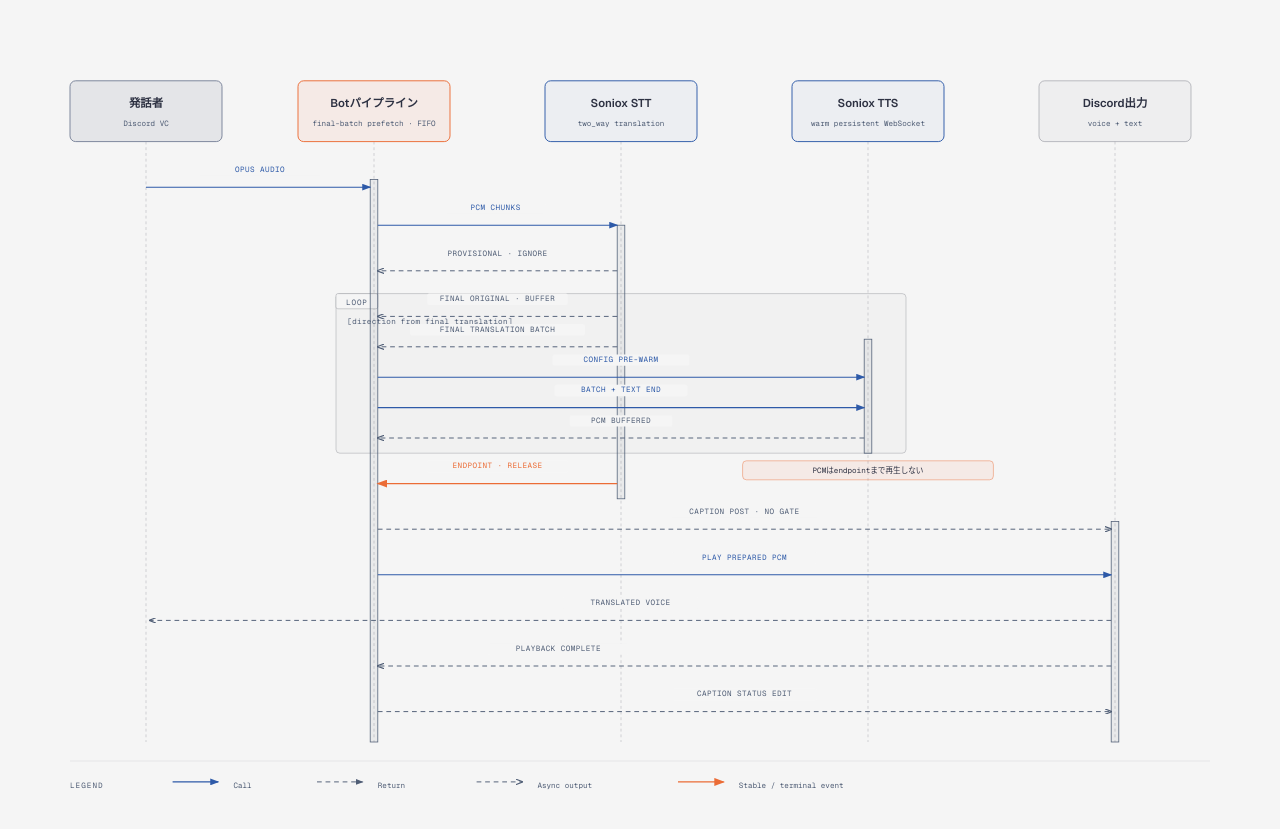
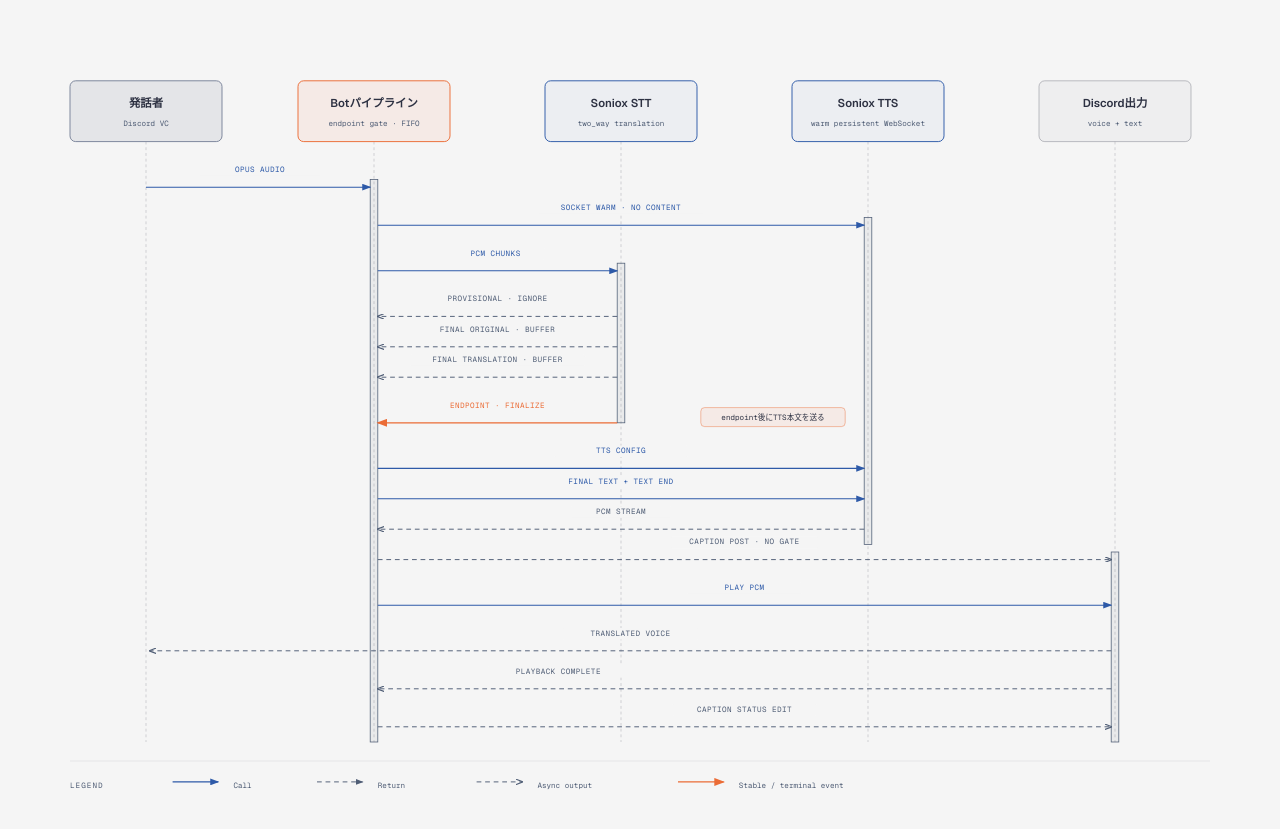
Before and after one commit to sota411/discord-translate, a website: page docs/diagrams/utterance-sequence.html in a window 1280 px wide. Shown: the part 111-940 px from the top of the page. Drawn offline with nearby package versions, Linux system fonts and the light colour scheme.

Commit message:
docs: endpoint確定後の設計へ同期

```diff
--- a/docs/diagrams/utterance-sequence.html
+++ b/docs/diagrams/utterance-sequence.html
@@ -54,7 +54,7 @@
 
     <svg viewBox="0 0 1280 840" xmlns="http://www.w3.org/2000/svg" role="img" aria-labelledby="utterance-sequence-title utterance-sequence-desc">
       <title id="utterance-sequence-title">1発話を翻訳音声と字幕へ変換する流れ</title>
-      <desc id="utterance-sequence-desc">Discordの発話中に、最初の確定翻訳で翻訳先TTS streamをpre-warmし、確定原文の言語は方向判定に使わない。PCMはendpointまで再生せず、endpoint後は字幕投稿を待たずに準備済み音声を再生する。複数発話の再生順はendpointの受付順に保つ。</desc>
+      <desc id="utterance-sequence-desc">Discordの発話中は確定原文と確定翻訳を蓄積し、TTS接続だけをウォームアップする。Soniox endpointで発話を確定した後に初めてTTS configと翻訳本文を送り、字幕投稿を待たずに音声を再生する。複数発話の再生順はendpointの受付順に保つ。</desc>
       <defs>
         <marker id="arrow" markerWidth="8" markerHeight="6" refX="7" refY="3" orient="auto"><polygon points="0 0, 8 3, 0 6" fill="#4f5d75"/></marker>
         <marker id="arrow-accent" markerWidth="8" markerHeight="6" refX="7" refY="3" orient="auto"><polygon points="0 0, 8 3, 0 6" fill="#eb6c36"/></marker>
@@ -71,80 +71,78 @@
       <line x1="880" y1="128" x2="880" y2="760" stroke="rgba(45,49,66,0.20)" stroke-width="1" stroke-dasharray="3,3"/>
       <line x1="1140" y1="128" x2="1140" y2="760" stroke="rgba(45,49,66,0.20)" stroke-width="1" stroke-dasharray="3,3"/>
 
-      <!-- LOOP fragment: choose direction from finalized translation, then pre-warm -->
-      <rect x="320" y="288" width="600" height="168" rx="4" fill="rgba(45,49,66,0.02)" stroke="rgba(45,49,66,0.22)" stroke-width="1"/>
-      <rect x="320" y="288" width="44" height="16" rx="2" fill="#f5f5f5" stroke="rgba(45,49,66,0.22)" stroke-width="1"/>
-      <text x="342" y="300" fill="#4f5d75" font-size="8" font-family="'Geist Mono', monospace" text-anchor="middle" letter-spacing="0.12em">LOOP</text>
-      <text x="332" y="320" fill="#4f5d75" font-size="8" font-family="'Geist Mono', 'Noto Sans Mono CJK JP', monospace" letter-spacing="0.04em">[direction from final translation]</text>
-
       <!-- Activation bars stay behind arrows and labels -->
       <rect x="356" y="168" width="8" height="592" fill="rgba(45,49,66,0.06)" stroke="#4f5d75" stroke-width="0.8"/>
-      <rect x="616" y="216" width="8" height="288" fill="rgba(45,49,66,0.06)" stroke="#4f5d75" stroke-width="0.8"/>
-      <rect x="876" y="336" width="8" height="120" fill="rgba(45,49,66,0.06)" stroke="#4f5d75" stroke-width="0.8"/>
-      <rect x="1136" y="528" width="8" height="232" fill="rgba(45,49,66,0.06)" stroke="#4f5d75" stroke-width="0.8"/>
+      <rect x="616" y="256" width="8" height="168" fill="rgba(45,49,66,0.06)" stroke="#4f5d75" stroke-width="0.8"/>
+      <rect x="876" y="208" width="8" height="344" fill="rgba(45,49,66,0.06)" stroke="#4f5d75" stroke-width="0.8"/>
+      <rect x="1136" y="560" width="8" height="200" fill="rgba(45,49,66,0.06)" stroke="#4f5d75" stroke-width="0.8"/>
 
       <!-- Messages -->
       <line x1="120" y1="176" x2="356" y2="176" stroke="#2e5aa8" stroke-width="1.2" marker-end="url(#arrow-link)"/>
-      <line x1="364" y1="216" x2="616" y2="216" stroke="#2e5aa8" stroke-width="1.2" marker-end="url(#arrow-link)"/>
-      <line x1="616" y1="264" x2="364" y2="264" stroke="#4f5d75" stroke-width="1" stroke-dasharray="5,4" marker-end="url(#arrow-open)"/>
+      <line x1="364" y1="216" x2="876" y2="216" stroke="#2e5aa8" stroke-width="1.2" marker-end="url(#arrow-link)"/>
+      <line x1="364" y1="264" x2="616" y2="264" stroke="#2e5aa8" stroke-width="1.2" marker-end="url(#arrow-link)"/>
       <line x1="616" y1="312" x2="364" y2="312" stroke="#4f5d75" stroke-width="1" stroke-dasharray="5,4" marker-end="url(#arrow-open)"/>
       <line x1="616" y1="344" x2="364" y2="344" stroke="#4f5d75" stroke-width="1" stroke-dasharray="5,4" marker-end="url(#arrow-open)"/>
-      <line x1="364" y1="376" x2="876" y2="376" stroke="#2e5aa8" stroke-width="1.2" marker-end="url(#arrow-link)"/>
-      <line x1="364" y1="408" x2="876" y2="408" stroke="#2e5aa8" stroke-width="1.2" marker-end="url(#arrow-link)"/>
-      <line x1="876" y1="440" x2="364" y2="440" stroke="#4f5d75" stroke-width="1" stroke-dasharray="5,4" marker-end="url(#arrow-open)"/>
-      <line x1="616" y1="488" x2="364" y2="488" stroke="#eb6c36" stroke-width="1.4" marker-end="url(#arrow-accent)"/>
-      <line x1="364" y1="536" x2="1136" y2="536" stroke="#4f5d75" stroke-width="1" stroke-dasharray="5,4" marker-end="url(#arrow-open)"/>
-      <line x1="364" y1="584" x2="1136" y2="584" stroke="#2e5aa8" stroke-width="1.2" marker-end="url(#arrow-link)"/>
-      <line x1="1136" y1="632" x2="124" y2="632" stroke="#4f5d75" stroke-width="1" stroke-dasharray="5,4" marker-end="url(#arrow-open)"/>
-      <line x1="1136" y1="680" x2="364" y2="680" stroke="#4f5d75" stroke-width="1" stroke-dasharray="5,4" marker-end="url(#arrow-open)"/>
-      <line x1="364" y1="728" x2="1136" y2="728" stroke="#4f5d75" stroke-width="1" stroke-dasharray="5,4" marker-end="url(#arrow-open)"/>
+      <line x1="616" y1="376" x2="364" y2="376" stroke="#4f5d75" stroke-width="1" stroke-dasharray="5,4" marker-end="url(#arrow-open)"/>
+      <line x1="616" y1="424" x2="364" y2="424" stroke="#eb6c36" stroke-width="1.4" marker-end="url(#arrow-accent)"/>
+      <line x1="364" y1="472" x2="876" y2="472" stroke="#2e5aa8" stroke-width="1.2" marker-end="url(#arrow-link)"/>
+      <line x1="364" y1="504" x2="876" y2="504" stroke="#2e5aa8" stroke-width="1.2" marker-end="url(#arrow-link)"/>
+      <line x1="876" y1="536" x2="364" y2="536" stroke="#4f5d75" stroke-width="1" stroke-dasharray="5,4" marker-end="url(#arrow-open)"/>
+      <line x1="364" y1="568" x2="1136" y2="568" stroke="#4f5d75" stroke-width="1" stroke-dasharray="5,4" marker-end="url(#arrow-open)"/>
+      <line x1="364" y1="616" x2="1136" y2="616" stroke="#2e5aa8" stroke-width="1.2" marker-end="url(#arrow-link)"/>
+      <line x1="1136" y1="664" x2="124" y2="664" stroke="#4f5d75" stroke-width="1" stroke-dasharray="5,4" marker-end="url(#arrow-open)"/>
+      <line x1="1136" y1="704" x2="364" y2="704" stroke="#4f5d75" stroke-width="1" stroke-dasharray="5,4" marker-end="url(#arrow-open)"/>
+      <line x1="364" y1="744" x2="1136" y2="744" stroke="#4f5d75" stroke-width="1" stroke-dasharray="5,4" marker-end="url(#arrow-open)"/>
 
-      <!-- Endpoint is the audible-release gate, not the TTS-start gate -->
-      <rect x="748" y="464" width="264" height="20" rx="4" fill="rgba(235,108,54,0.08)" stroke="rgba(235,108,54,0.45)" stroke-width="1"/>
-      <text x="880" y="477" fill="#2d3142" font-size="8" font-family="'Geist Mono', 'Noto Sans Mono CJK JP', monospace" text-anchor="middle">PCMはendpointまで再生しない</text>
+      <!-- Endpoint is both the utterance and TTS-content gate -->
+      <rect x="704" y="408" width="152" height="20" rx="4" fill="rgba(235,108,54,0.08)" stroke="rgba(235,108,54,0.45)" stroke-width="1"/>
+      <text x="780" y="421" fill="#2d3142" font-size="8" font-family="'Geist Mono', 'Noto Sans Mono CJK JP', monospace" text-anchor="middle">endpoint後にTTS本文を送る</text>
 
       <!-- Message labels: every mask stays clear of its connector -->
       <rect x="176" y="152" width="128" height="12" rx="2" fill="#f5f5f5"/>
       <text x="240" y="160" fill="#2e5aa8" font-size="8" font-family="'Geist Mono', monospace" text-anchor="middle" letter-spacing="0.06em">OPUS AUDIO</text>
 
-      <rect x="436" y="192" width="104" height="12" rx="2" fill="#f5f5f5"/>
-      <text x="488" y="200" fill="#2e5aa8" font-size="8" font-family="'Geist Mono', monospace" text-anchor="middle" letter-spacing="0.06em">PCM CHUNKS</text>
+      <rect x="532" y="192" width="176" height="12" rx="2" fill="#f5f5f5"/>
+      <text x="620" y="200" fill="#2e5aa8" font-size="8" font-family="'Geist Mono', monospace" text-anchor="middle" letter-spacing="0.06em">SOCKET WARM · NO CONTENT</text>
 
-      <rect x="416" y="240" width="148" height="12" rx="2" fill="#f5f5f5"/>
-      <text x="490" y="248" fill="#4f5d75" font-size="8" font-family="'Geist Mono', monospace" text-anchor="middle" letter-spacing="0.06em">PROVISIONAL · IGNORE</text>
+      <rect x="436" y="240" width="104" height="12" rx="2" fill="#f5f5f5"/>
+      <text x="488" y="248" fill="#2e5aa8" font-size="8" font-family="'Geist Mono', monospace" text-anchor="middle" letter-spacing="0.06em">PCM CHUNKS</text>
 
       <rect x="416" y="288" width="148" height="12" rx="2" fill="#f5f5f5"/>
-      <text x="490" y="296" fill="#4f5d75" font-size="8" font-family="'Geist Mono', monospace" text-anchor="middle" letter-spacing="0.06em">FINAL ORIGINAL · BUFFER</text>
+      <text x="490" y="296" fill="#4f5d75" font-size="8" font-family="'Geist Mono', monospace" text-anchor="middle" letter-spacing="0.06em">PROVISIONAL · IGNORE</text>
 
-      <rect x="398" y="320" width="184" height="12" rx="2" fill="#f5f5f5"/>
-      <text x="490" y="328" fill="#4f5d75" font-size="8" font-family="'Geist Mono', monospace" text-anchor="middle" letter-spacing="0.06em">FINAL TRANSLATION BATCH</text>
+      <rect x="416" y="320" width="148" height="12" rx="2" fill="#f5f5f5"/>
+      <text x="490" y="328" fill="#4f5d75" font-size="8" font-family="'Geist Mono', monospace" text-anchor="middle" letter-spacing="0.06em">FINAL ORIGINAL · BUFFER</text>
 
-      <rect x="548" y="352" width="144" height="12" rx="2" fill="#f5f5f5"/>
-      <text x="620" y="360" fill="#2e5aa8" font-size="8" font-family="'Geist Mono', monospace" text-anchor="middle" letter-spacing="0.06em">CONFIG PRE-WARM</text>
+      <rect x="398" y="352" width="184" height="12" rx="2" fill="#f5f5f5"/>
+      <text x="490" y="360" fill="#4f5d75" font-size="8" font-family="'Geist Mono', monospace" text-anchor="middle" letter-spacing="0.06em">FINAL TRANSLATION · BUFFER</text>
 
-      <rect x="550" y="384" width="140" height="12" rx="2" fill="#f5f5f5"/>
-      <text x="620" y="392" fill="#2e5aa8" font-size="8" font-family="'Geist Mono', monospace" text-anchor="middle" letter-spacing="0.06em">BATCH + TEXT END</text>
+      <rect x="408" y="400" width="164" height="12" rx="2" fill="#f5f5f5"/>
+      <text x="490" y="408" fill="#eb6c36" font-size="8" font-family="'Geist Mono', monospace" text-anchor="middle" letter-spacing="0.06em">ENDPOINT · FINALIZE</text>
 
-      <rect x="566" y="416" width="108" height="12" rx="2" fill="#f5f5f5"/>
-      <text x="620" y="424" fill="#4f5d75" font-size="8" font-family="'Geist Mono', monospace" text-anchor="middle" letter-spacing="0.06em">PCM BUFFERED</text>
+      <rect x="550" y="448" width="140" height="12" rx="2" fill="#f5f5f5"/>
+      <text x="620" y="456" fill="#2e5aa8" font-size="8" font-family="'Geist Mono', monospace" text-anchor="middle" letter-spacing="0.06em">TTS CONFIG</text>
 
-      <rect x="416" y="464" width="148" height="12" rx="2" fill="#f5f5f5"/>
-      <text x="490" y="472" fill="#eb6c36" font-size="8" font-family="'Geist Mono', monospace" text-anchor="middle" letter-spacing="0.06em">ENDPOINT · RELEASE</text>
+      <rect x="536" y="480" width="168" height="12" rx="2" fill="#f5f5f5"/>
+      <text x="620" y="488" fill="#2e5aa8" font-size="8" font-family="'Geist Mono', monospace" text-anchor="middle" letter-spacing="0.06em">FINAL TEXT + TEXT END</text>
 
-      <rect x="672" y="512" width="156" height="12" rx="2" fill="#f5f5f5"/>
-      <text x="750" y="520" fill="#4f5d75" font-size="8" font-family="'Geist Mono', monospace" text-anchor="middle" letter-spacing="0.06em">CAPTION POST · NO GATE</text>
+      <rect x="566" y="512" width="108" height="12" rx="2" fill="#f5f5f5"/>
+      <text x="620" y="520" fill="#4f5d75" font-size="8" font-family="'Geist Mono', monospace" text-anchor="middle" letter-spacing="0.06em">PCM STREAM</text>
 
-      <rect x="674" y="560" width="152" height="12" rx="2" fill="#f5f5f5"/>
-      <text x="750" y="568" fill="#2e5aa8" font-size="8" font-family="'Geist Mono', monospace" text-anchor="middle" letter-spacing="0.06em">PLAY PREPARED PCM</text>
+      <rect x="672" y="544" width="156" height="12" rx="2" fill="#f5f5f5"/>
+      <text x="750" y="552" fill="#4f5d75" font-size="8" font-family="'Geist Mono', monospace" text-anchor="middle" letter-spacing="0.06em">CAPTION POST · NO GATE</text>
 
-      <rect x="558" y="608" width="144" height="12" rx="2" fill="#f5f5f5"/>
-      <text x="630" y="616" fill="#4f5d75" font-size="8" font-family="'Geist Mono', monospace" text-anchor="middle" letter-spacing="0.06em">TRANSLATED VOICE</text>
+      <rect x="690" y="592" width="120" height="12" rx="2" fill="#f5f5f5"/>
+      <text x="750" y="600" fill="#2e5aa8" font-size="8" font-family="'Geist Mono', monospace" text-anchor="middle" letter-spacing="0.06em">PLAY PCM</text>
 
-      <rect x="480" y="656" width="148" height="12" rx="2" fill="#f5f5f5"/>
-      <text x="554" y="664" fill="#4f5d75" font-size="8" font-family="'Geist Mono', monospace" text-anchor="middle" letter-spacing="0.06em">PLAYBACK COMPLETE</text>
+      <rect x="558" y="640" width="144" height="12" rx="2" fill="#f5f5f5"/>
+      <text x="630" y="648" fill="#4f5d75" font-size="8" font-family="'Geist Mono', monospace" text-anchor="middle" letter-spacing="0.06em">TRANSLATED VOICE</text>
 
-      <rect x="674" y="704" width="152" height="12" rx="2" fill="#f5f5f5"/>
-      <text x="750" y="712" fill="#4f5d75" font-size="8" font-family="'Geist Mono', monospace" text-anchor="middle" letter-spacing="0.06em">CAPTION STATUS EDIT</text>
+      <rect x="480" y="680" width="148" height="12" rx="2" fill="#f5f5f5"/>
+      <text x="554" y="688" fill="#4f5d75" font-size="8" font-family="'Geist Mono', monospace" text-anchor="middle" letter-spacing="0.06em">PLAYBACK COMPLETE</text>
+
+      <rect x="674" y="720" width="152" height="12" rx="2" fill="#f5f5f5"/>
+      <text x="750" y="728" fill="#4f5d75" font-size="8" font-family="'Geist Mono', monospace" text-anchor="middle" letter-spacing="0.06em">CAPTION STATUS EDIT</text>
 
       <!-- Actors -->
       <rect x="40" y="64" width="160" height="64" rx="6" fill="#f5f5f5"/>
@@ -155,7 +153,7 @@
       <rect x="280" y="64" width="160" height="64" rx="6" fill="#f5f5f5"/>
       <rect x="280" y="64" width="160" height="64" rx="6" fill="rgba(235,108,54,0.08)" stroke="#eb6c36" stroke-width="1"/>
       <text x="360" y="92" fill="#2d3142" font-size="12" font-weight="600" font-family="'Geist', 'Noto Sans JP', sans-serif" text-anchor="middle">Botパイプライン</text>
-      <text x="360" y="112" fill="#4f5d75" font-size="8" font-family="'Geist Mono', monospace" text-anchor="middle">final-batch prefetch · FIFO</text>
+      <text x="360" y="112" fill="#4f5d75" font-size="8" font-family="'Geist Mono', monospace" text-anchor="middle">endpoint gate · FIFO</text>
 
       <rect x="540" y="64" width="160" height="64" rx="6" fill="#f5f5f5"/>
       <rect x="540" y="64" width="160" height="64" rx="6" fill="rgba(46,90,168,0.04)" stroke="#2e5aa8" stroke-width="1"/>
```
Also changed, not shown: docs/design.md (+46 -57 lines), docs/diagrams/system-architecture.html (+2 -2 lines), README.md, docs/diagrams/system-architecture.svg, docs/diagrams/utterance-sequence.svg.
